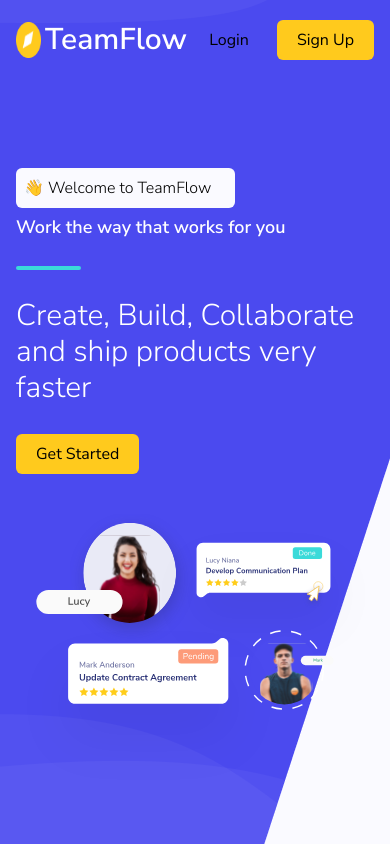
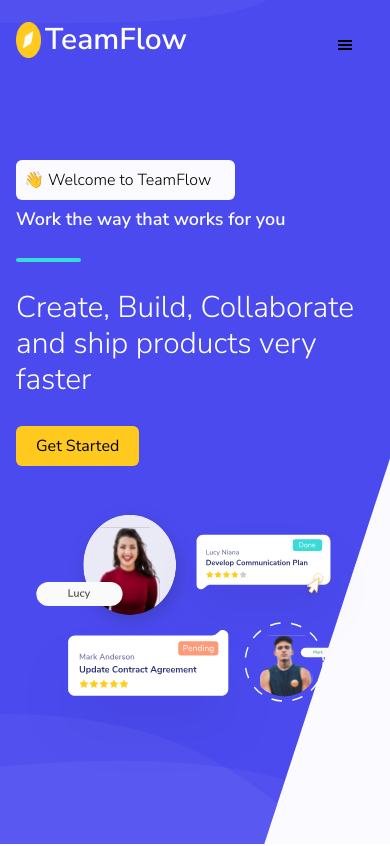
Before and after one commit to huda-addelson/slicing-teamflow, a Next.js app: page / in a window 390 px wide. Shown: the top 846 px of the page. Built offline with nearby package versions, Linux system fonts and the light colour scheme.

Commit message:
update feature navbar responsive

```diff
--- a/components/Footer.tsx
+++ b/components/Footer.tsx
@@ -27,7 +27,7 @@ export default function Footer() {
     },
   ];
   return (
-    <div className='container mx-auto pt-24 pb-10 px-10 md:px-4'>
+    <div className='container mx-auto pt-24 pb-10 px-5 md:px-4'>
       {/* wrapper paling luar */}
       <div className='grid grid-cols-12 gap-y-10'>
         {/* wrapper grid kiri */}
--- a/components/Hero.tsx
+++ b/components/Hero.tsx
@@ -4,7 +4,7 @@ import Line from './Line';
 
 export default function Hero() {
   return (
-    <div className='container mx-auto flex w-full h-full items-center flex-col md:flex-row px-4 xl:px-10 gap-y-10 pt-28 md:pt-0'>
+    <div className='container mx-auto flex w-full h-full items-center flex-col md:flex-row px-4 xl:px-10 gap-y-10 pt-24 md:pt-0'>
       {/* Desc Hero */}
       <div className='flex flex-col  gap-y-2 w-full md:w-3/5 '>
         <span className='text-base md:text-xl p-2 bg-secondary rounded-md pr-6 font-thin w-fit'>
--- a/components/Navbar.tsx
+++ b/components/Navbar.tsx
@@ -1,9 +1,24 @@
-import React from 'react';
+import React, { useState } from 'react';
+
+import Link from 'next/link';
 import Button from './Button';
+import { motion } from 'framer-motion';
+import { GiHamburgerMenu } from 'react-icons/gi';
 import { MdOutlineKeyboardArrowDown } from 'react-icons/md';
-import Link from 'next/link';
 
 export default function Navbar() {
+  const [isOpen, setIsOpen] = useState(false);
+  const [isHidden, setIsHidden] = useState(true);
+  const [isClosed, setIsClosed] = useState(false);
+
+  const hiddenStyle = 'hidde';
+
+  const visibleStyle =
+    'fixed space-y-10 bg-white w-full p-6 left-[20%] right-0 top-0 min-h-screen text-black pt-20 z-10';
+
+  const bgStyle =
+    'fixed  bg-opacity-70 space-y-10 bg-zinc-800 w-full p-6 left-0 right-0 top-0 min-h-screen text-black pt-20 z-0';
+
   const menus = [
     {
       title: 'Product',
@@ -22,14 +37,30 @@ export default function Navbar() {
       icon: false,
     },
   ];
+
+  const itemVariants = {
+    open: {
+      opacity: 1,
+      y: 0,
+      transition: { type: 'spring', stiffness: 500, damping: 24 },
+    },
+    closed: { opacity: 0, y: -120, transition: { duration: 0.2 } },
+  };
+
+  const toggleMenu = () => {
+    setIsOpen(!isOpen);
+    setIsClosed(!isClosed);
+    setIsHidden(!isHidden);
+  };
+
   return (
-    <div className='absolute top-0 left-0 right-0 container mx-auto px-4 xl:px-10'>
+    <div className='absolute top-0 container mx-auto px-4 xl:px-10'>
       <div className='flex justify-between items-center w-full h-[80px]'>
         <div className='flex gap-1'>
           <img src='/images/logo.png' alt='logo' width='25' height='25' />
           <h3 className='text-white text-3xl font-semibold'>TeamFlow</h3>
         </div>
-        <ul className=' hidden md:flex space-x-4 text-lg text-white font-light '>
+        {/* <ul className=' hidden md:flex space-x-4 text-lg text-white font-light '>
           {menus.map((menu, index) => (
             <li key={index}>
               <Link href={'/#'} className='flex items-center gap-1'>
@@ -40,8 +71,65 @@ export default function Navbar() {
               </Link>
             </li>
           ))}
-        </ul>
-        <div className='flex gap-2'>
+        </ul> */}
+        {/* Responsive Menu */}
+        <motion.div
+          initial={false}
+          animate={isOpen ? 'open' : 'closed'}
+          className='flex'>
+          <motion.button
+            initial={{ opacity: 0.6 }}
+            whileInView={{ opacity: 1 }}
+            whileHover={{ scale: 1.2, transition: { duration: 0.5 } }}
+            onClick={toggleMenu}
+            className={
+              isHidden
+                ? 'z-50 absolute top-5 right-5 grid w-[50px] h-[50px] place-items-center'
+                : 'z-50 fixed top-5 right-5 grid w-[50px] h-[50px] place-items-center'
+            }>
+            <GiHamburgerMenu color='black' width={5} height={5} />
+          </motion.button>
+          <motion.ul
+            variants={{
+              open: {
+                clipPath: 'inset(0% 0% 0% 0% round 0px)',
+                transition: {
+                  type: 'spring',
+                  bounce: 0,
+                  duration: 0.7,
+                  delayChildren: 0.3,
+                  staggerChildren: 0.05,
+                },
+              },
+              closed: {
+                clipPath: 'inset(10% 50% 90% 50% round 0px)',
+                transition: {
+                  type: 'spring',
+                  bounce: 0,
+                  duration: 0.3,
+                },
+              },
+            }}
+            layout
+            className={isHidden ? hiddenStyle : visibleStyle}>
+            {menus.map((menu, index) => (
+              <motion.li
+                key={index}
+                variants={itemVariants}
+                className={isOpen ? 'flex' : 'hidden'}>
+                <Link href={'/#'} className='flex items-center gap-2'>
+                  {menu.title}
+                  {menu.icon && (
+                    <MdOutlineKeyboardArrowDown width={5} height={5} />
+                  )}
+                </Link>
+              </motion.li>
+            ))}
+          </motion.ul>
+        </motion.div>
+        <motion.div className={isHidden ? hiddenStyle : bgStyle}></motion.div>
+
+        <div className='gap-2 hidden lg:flex'>
           <Button title='Login' outline={true} />
           <Button title='Sign Up' />
         </div>
--- a/package.json
+++ b/package.json
@@ -15,11 +15,13 @@
     "autoprefixer": "10.4.14",
     "eslint": "8.40.0",
     "eslint-config-next": "13.4.1",
+    "framer-motion": "^10.12.9",
     "next": "13.4.1",
     "postcss": "8.4.23",
     "react": "18.2.0",
     "react-dom": "18.2.0",
     "react-icons": "^4.8.0",
+    "react-icons-animated": "^1.0.2",
     "tailwindcss": "3.3.2",
     "typescript": "5.0.4"
   }
--- a/pages/index.tsx
+++ b/pages/index.tsx
@@ -16,7 +16,7 @@ export default function Home() {
   return (
     <div className='font-main'>
       <div className='relative min-h-screen w-full bg-hero'>
-        <div className='relative min-h-screen flex justify-center items-center'>
+        <div className='relative min-h-screen flex flex-col justify-center items-center'>
           <Navbar />
           <Hero />
         </div>
```
Also changed, not shown: public/images/support.svg (added), 1 other file (tests, documents, lock files or other folders).
